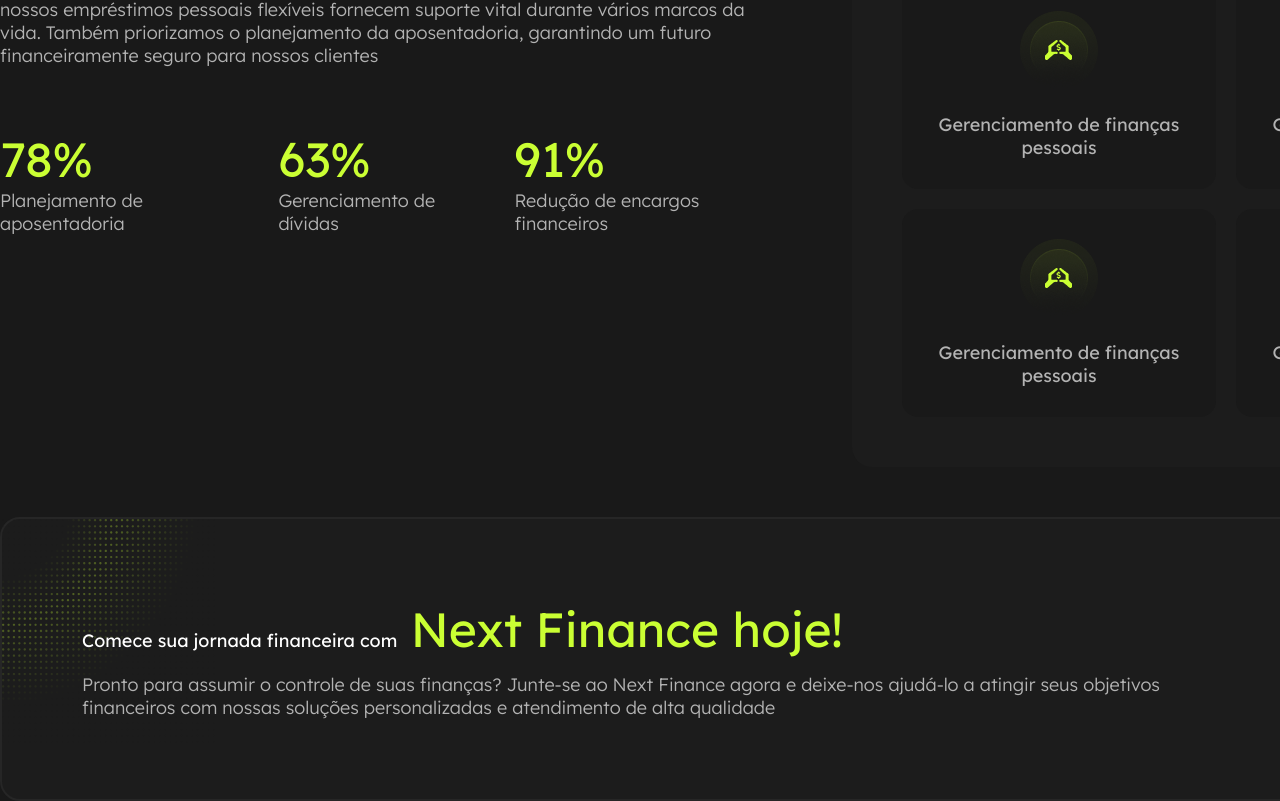
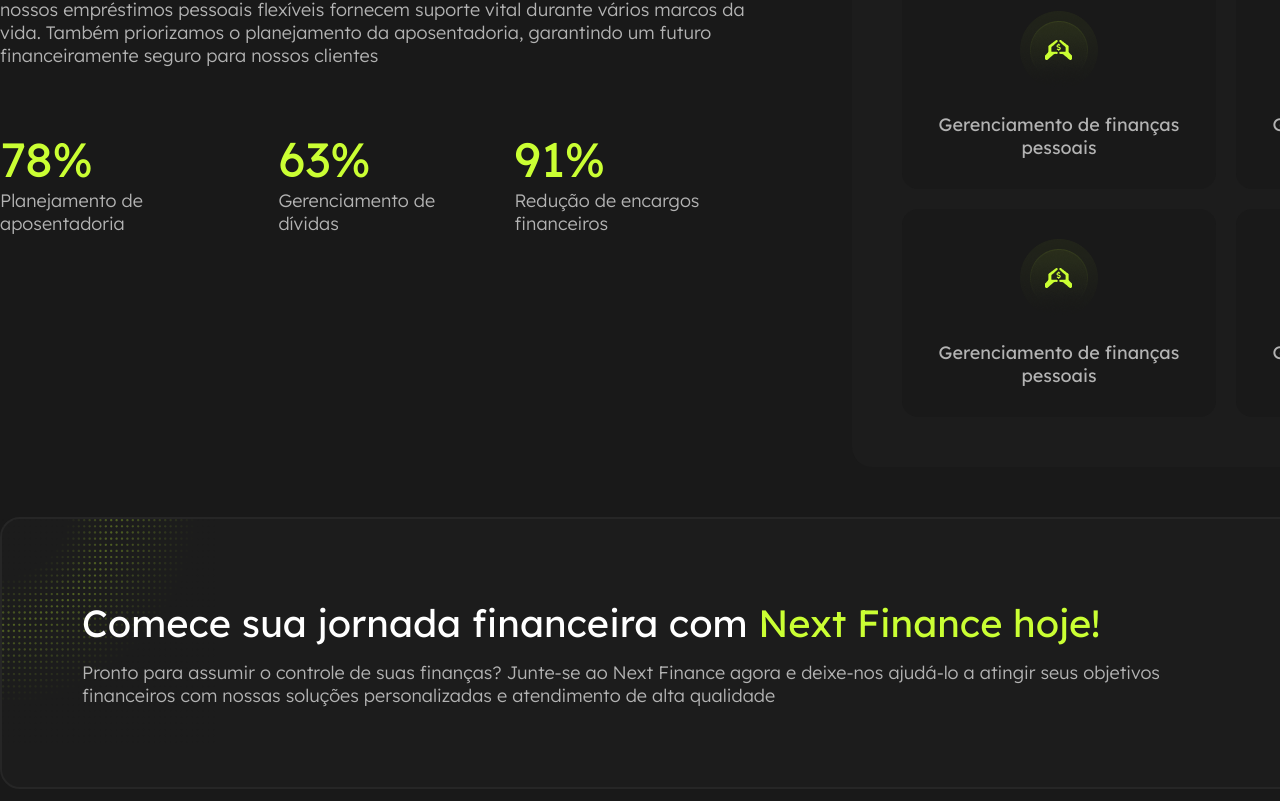
Before and after one commit to RBxRobson/Project-Next-Finance, a React (Vite) app: page / in a window 1280 px wide. Shown: the part 2603-3404 px from the top of the page. Built offline with nearby package versions, Linux system fonts and the light colour scheme.

Commit message:
style: Altera a nomenclatura das variáveis de font size

```diff
--- a/src/components/NavBar/styles.ts
+++ b/src/components/NavBar/styles.ts
@@ -28,7 +28,7 @@
     }
 
     h1 {
-      font-size: ${theme.fontSize.semi_large};
+      font-size: ${theme.fontSize.M};
       font-weight: ${theme.fontWeight.medium};
     }
   `}
--- a/src/components/OurProducts/styles.ts
+++ b/src/components/OurProducts/styles.ts
@@ -34,7 +34,7 @@
     }
 
     h4 {
-      font-size: font-weight: ${theme.fontSize.large};
+      font-size: font-weight: ${theme.fontSize.L};
       margin: 30px 0 20px;
       font-weight: regular;
     }
--- a/src/components/UseCases/styles.ts
+++ b/src/components/UseCases/styles.ts
@@ -58,7 +58,7 @@
 
     p {
       text-align: center;
-      font-size: ${theme.fontSize.normal};
+      font-size: ${theme.fontSize.S};
       font-weight: ${theme.fontWeight.regular};
     }
   `}
@@ -67,7 +67,7 @@
 export const DescriptionContainer = styled.div`
   ${({ theme }) => css`
     h4 {
-      font-size: ${theme.fontSize.large};
+      font-size: ${theme.fontSize.L};
       margin-bottom: 14px;
     }
   `}
@@ -80,7 +80,7 @@
     padding: 62px 0;
 
     span {
-      font-size: ${theme.fontSize.extra_large};
+      font-size: ${theme.fontSize.XXL};
       color: ${theme.colors.greenShades.g_60};
     }
   `}
--- a/src/styles/global-styles.ts
+++ b/src/styles/global-styles.ts
@@ -15,7 +15,7 @@
       padding: 0;
       margin: 0;
       color: ${theme.colors.absoluteColors.white};
-      font-size: ${theme.fontSize.normal};
+      font-size: ${theme.fontSize.S};
       font-family: lexend, sans-serif;
     }
 
@@ -35,7 +35,7 @@
 
     h2 {
       margin-bottom: 14px;
-      font-size: ${theme.fontSize.extra_large};
+      font-size: ${theme.fontSize.XXL};
       font-weight: ${theme.fontWeight.medium};
     }
 
@@ -51,7 +51,7 @@
 
     .green-span {
       color: ${theme.colors.greenShades.g_60};
-      font-size: ${theme.fontSize.extra_large};
+      font-size: ${theme.fontSize.XXL};
     }
 
     .green-button {
@@ -59,6 +59,7 @@
       border: none;
       border-radius: 82px;
       padding: 14px 30px;
+      font-weight: ${theme.fontWeight.regular};
       background-color: ${theme.colors.greenShades.g_60};
       color: ${theme.colors.darkShades.d_11};
     }
--- a/src/styles/themes.ts
+++ b/src/styles/themes.ts
@@ -32,9 +32,10 @@
     bold: 700
   },
   fontSize: {
-    normal: '18px',
-    semi_large: '22px',
-    large: '24px',
-    extra_large: '48px'
+    S: '18px',
+    M: '22px',
+    L: '24px',
+    XL: '38px',
+    XXL: '48px'
   }
 }
```
